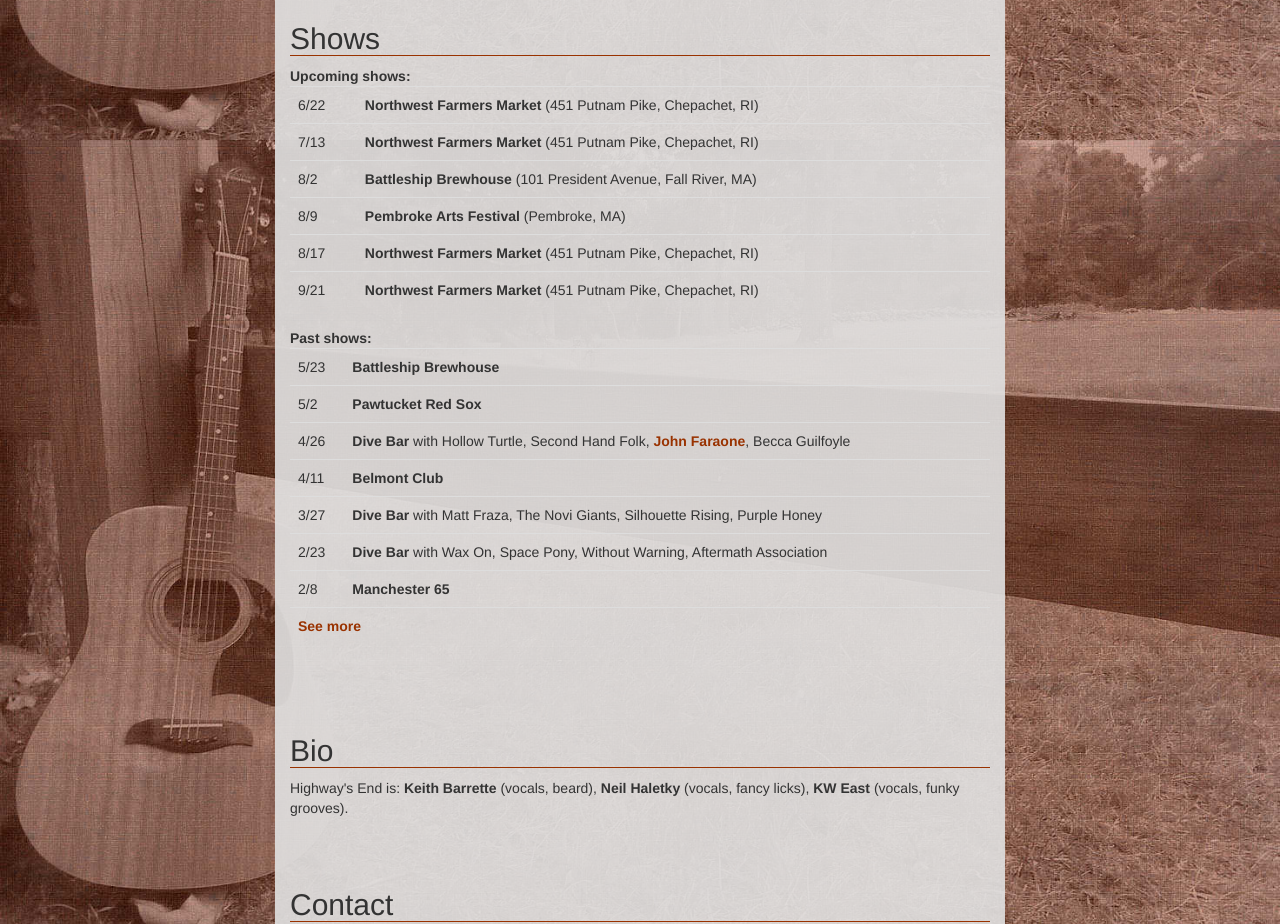
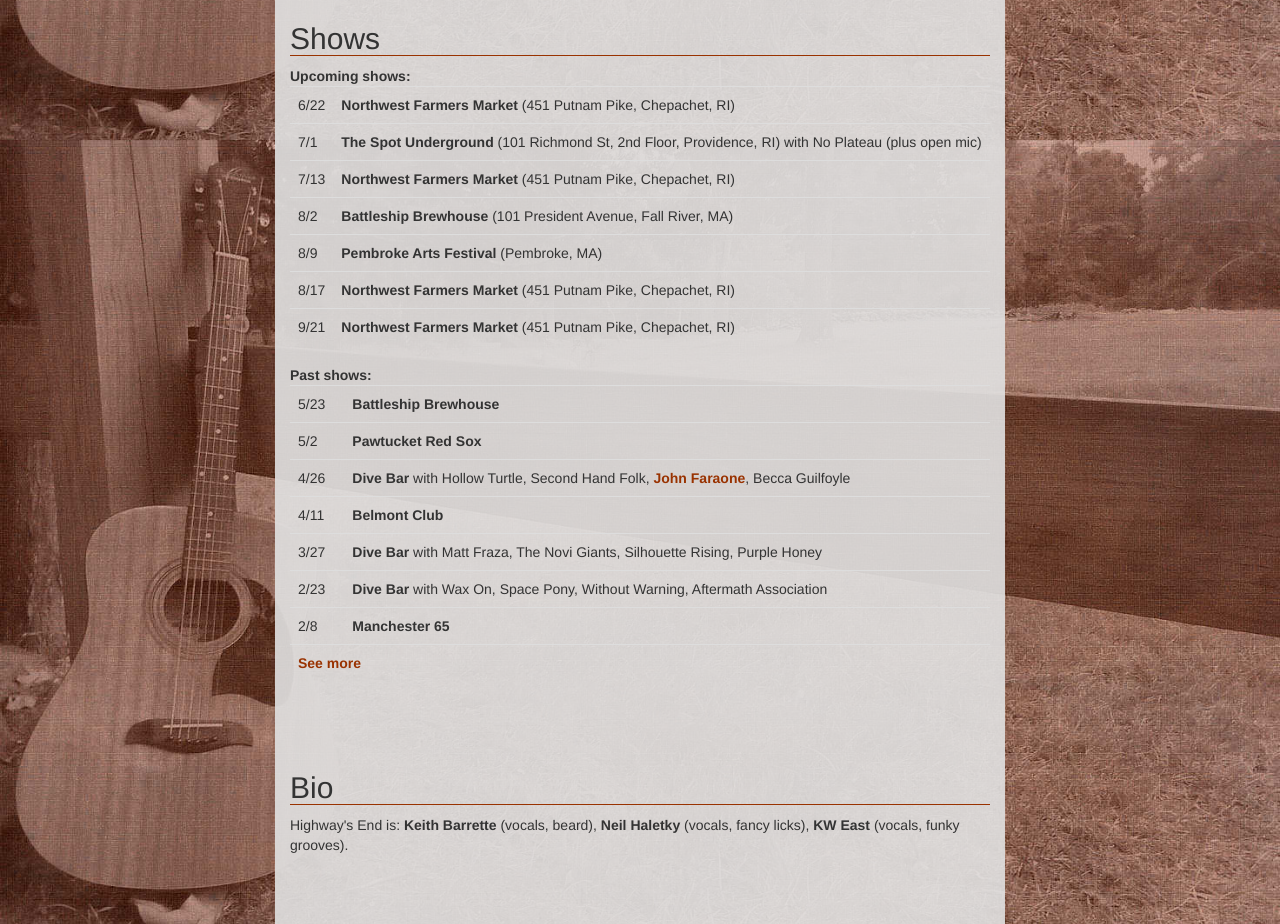
Before and after one commit to kbarrette/highwaysend, a plain HTML site: page index.html in a window 1280 px wide. Shown: the part 1460-2384 px from the top of the page. Drawn offline with nearby package versions, Linux system fonts and the light colour scheme.

Commit message:
Add 7/1 at the spot

```diff
--- a/index.html
+++ b/index.html
@@ -84,6 +84,7 @@
         <strong>Upcoming shows:</strong>
         <table class="table">
           <tr><td>6/22</td><td><strong>Northwest Farmers Market</strong> (451 Putnam Pike, Chepachet, RI)</td></tr>
+          <tr><td>7/1</td><td><strong>The Spot Underground</strong> (101 Richmond St, 2nd Floor, Providence, RI) with No Plateau (plus open mic)</td></tr>
           <tr><td>7/13</td><td><strong>Northwest Farmers Market</strong> (451 Putnam Pike, Chepachet, RI)</td></tr>
           <tr><td>8/2</td><td><strong>Battleship Brewhouse</strong> (101 President Avenue, Fall River, MA)</td></tr>
           <tr><td>8/9</td><td><strong>Pembroke Arts Festival</strong> (Pembroke, MA)</td></tr>
```
